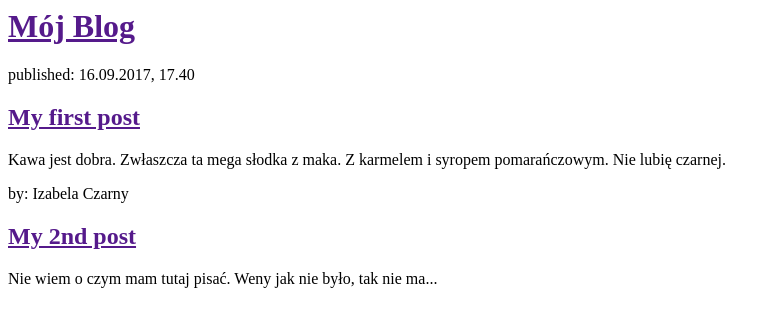
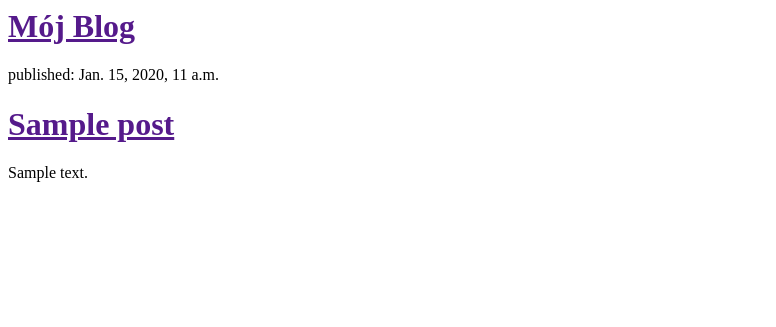
Before and after one commit to iczarny7719/my-first-blog, a Django app: template blog/templates/blog/post_list.html in a window 1280 px wide. Shown: the top 327 px of the page, without its empty margins (0-776 px from the left). Run offline with Django 3.2, Linux system fonts and the light colour scheme; the template is opened without the code that fills it: values that come from a table or form of the project are taken from there, others are empty; tables that the repository leaves empty hold one stand-in row (values such as "Sample post").

Commit message:
zobaczymy

```diff
--- a/blog/templates/blog/post_list.html
+++ b/blog/templates/blog/post_list.html
@@ -7,16 +7,12 @@
             <h1><a href="">Mój Blog</a></h1>
         </div>
 
-        <div>
-            <p>published: 16.09.2017, 17.40</p>
-            <h2><a href="">My first post</a></h2>
-            <p>Kawa jest dobra. Zwłaszcza ta mega słodka z maka. Z karmelem i syropem pomarańczowym. Nie lubię czarnej.</p>
-        </div>
-
-        <div>
-            <p>by: Izabela Czarny</p>
-            <h2><a href="">My 2nd post</a></h2>
-            <p>Nie wiem o czym mam tutaj pisać. Weny jak nie było, tak nie ma...</p>
-        </div>
+        {% for post in posts %}
+            <div>
+                <p>published: {{ post.published_date }}</p>
+                <h1><a href="">{{ post.title }}</a></h1>
+                <p>{{ post.text|linebreaksbr }}</p>
+            </div>
+        {% endfor %}
       </body>
 </html>
```
